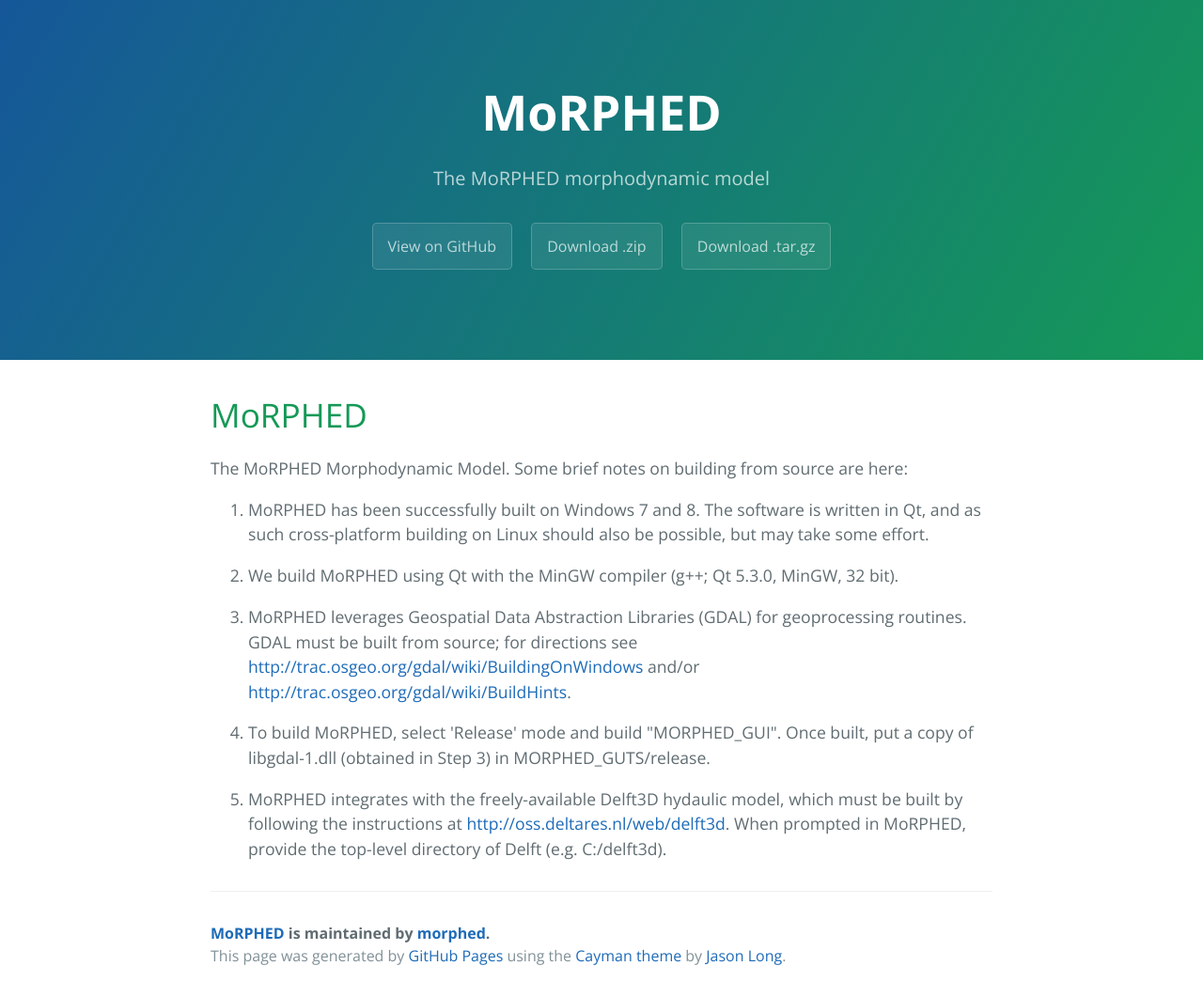
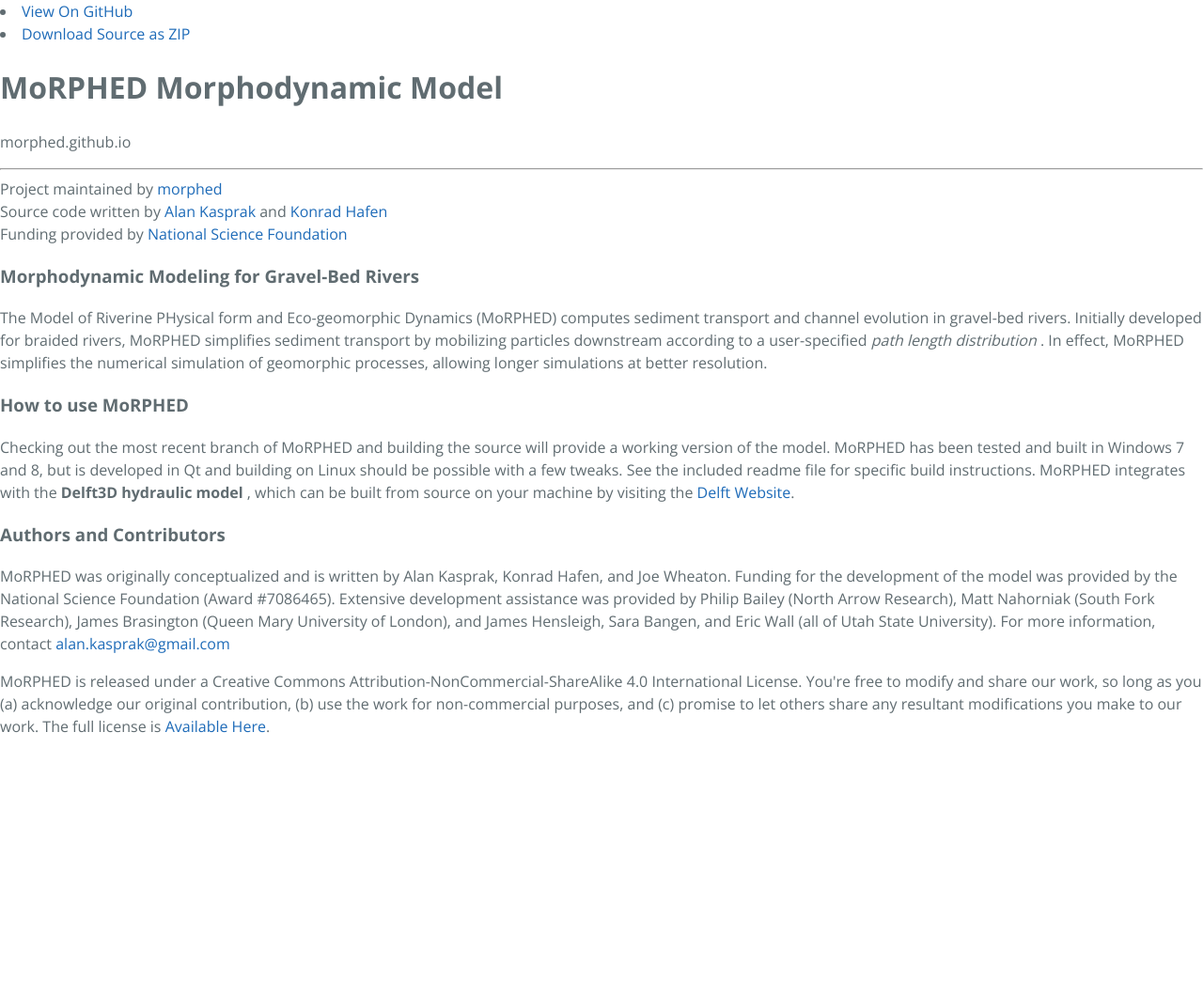
Before and after one commit to morphed/MoRPHED, a plain HTML site: page index.html in a window 1280 px wide. Shown: the whole page at 94% size. After the commit the page ends 801 px from the top, so only its background shows below. Drawn offline with nearby package versions, Linux system fonts and the light colour scheme.

Commit message:
Update index.html

```diff
--- a/index.html
+++ b/index.html
@@ -10,36 +10,51 @@
     <link rel="stylesheet" type="text/css" href="stylesheets/github-light.css" media="screen">
   </head>
   <body>
-    <section class="page-header">
-      <h1 class="project-name">MoRPHED</h1>
-      <h2 class="project-tagline">The MoRPHED morphodynamic model</h2>
-      <a href="https://github.com/morphed/MoRPHED" class="btn">View on GitHub</a>
-      <a href="https://github.com/morphed/MoRPHED/zipball/master" class="btn">Download .zip</a>
-      <a href="https://github.com/morphed/MoRPHED/tarball/master" class="btn">Download .tar.gz</a>
-    </section>
+      <div id="header">
+        <nav>
+          <li class="fork"><a href="https://github.com/morphed">View On GitHub</a></li>
+        </nav>
+                <nav>
+          <li class="fork"><a href="https://github.com/morphed/morphed.github.io/archive/master.zip">Download Source as ZIP</a></li>
+        </nav>
+      </div><!-- end header -->
 
-    <section class="main-content">
-      <h1>
-<a id="morphed" class="anchor" href="#morphed" aria-hidden="true"><span class="octicon octicon-link"></span></a>MoRPHED</h1>
+    <div class="wrapper">
 
-<p>The MoRPHED Morphodynamic Model. Some brief notes on building from source are here:</p>
+      <section>
+        <div id="title">
+          <h1>MoRPHED Morphodynamic Model</h1>
+          <p>morphed.github.io</p>
+          <hr>
+          <span class="credits left">Project maintained by <a href="https://github.com/morphed" target="_blank">morphed</a></span>
+          <br>
+          <span class="credits left">Source code written by <A HREF="http://www.alankasprak.org" target="_blank">Alan Kasprak</A> and <A HREF="https://sites.google.com/site/konradhafengis/" target="_blank">Konrad Hafen</A> </span>
+          <br>
+          <span class="credits left">Funding provided by <A HREF="http://www.nsf.gov/funding/pgm_summ.jsp?pims_id=13690" target="_blank">National Science Foundation</A> </span>
+        </div>
 
-<ol>
-<li><p>MoRPHED has been successfully built on Windows 7 and 8. The software is written in Qt, and as such cross-platform building on Linux should also be possible, but may take some effort.</p></li>
-<li><p>We build MoRPHED using Qt with the MinGW compiler (g++; Qt 5.3.0, MinGW, 32 bit).</p></li>
-<li><p>MoRPHED leverages Geospatial Data Abstraction Libraries (GDAL) for geoprocessing routines. GDAL must be built from source; for directions see <a href="http://trac.osgeo.org/gdal/wiki/BuildingOnWindows">http://trac.osgeo.org/gdal/wiki/BuildingOnWindows</a> and/or <a href="http://trac.osgeo.org/gdal/wiki/BuildHints">http://trac.osgeo.org/gdal/wiki/BuildHints</a>.</p></li>
-<li><p>To build MoRPHED, select 'Release' mode and build "MORPHED_GUI". Once built, put a copy of libgdal-1.dll (obtained in Step 3) in MORPHED_GUTS/release.</p></li>
-<li><p>MoRPHED integrates with the freely-available Delft3D hydaulic model, which must be built by following the instructions at <a href="http://oss.deltares.nl/web/delft3d">http://oss.deltares.nl/web/delft3d</a>. When prompted in MoRPHED, provide the top-level directory of Delft (e.g. C:/delft3d).</p></li>
-</ol>
+        <h3>
+<a name="morphodynamic-modeling-for-gravel-bed-rivers" class="anchor" href="#morphodynamic-modeling-for-gravel-bed-rivers"><span class="octicon octicon-link"></span></a>Morphodynamic Modeling for Gravel-Bed Rivers</h3>
 
-      <footer class="site-footer">
-        <span class="site-footer-owner"><a href="https://github.com/morphed/MoRPHED">MoRPHED</a> is maintained by <a href="https://github.com/morphed">morphed</a>.</span>
+<p>The Model of Riverine PHysical form and Eco-geomorphic Dynamics (MoRPHED) computes sediment transport and channel evolution in gravel-bed rivers. Initially developed for braided rivers, MoRPHED simplifies sediment transport by mobilizing particles downstream according to a user-specified <i> path length distribution </i>. In effect, MoRPHED simplifies the numerical simulation of geomorphic processes, allowing longer simulations at better resolution. </p>
 
-        <span class="site-footer-credits">This page was generated by <a href="https://pages.github.com">GitHub Pages</a> using the <a href="https://github.com/jasonlong/cayman-theme">Cayman theme</a> by <a href="https://twitter.com/jasonlong">Jason Long</a>.</span>
-      </footer>
+<h3>
+<a name="how-to-use" class="anchor" href="#how-to-use"><span class="octicon octicon-link"></span></a>How to use MoRPHED</h3>
 
-    </section>
+<p>Checking out the most recent branch of MoRPHED and building the source will provide a working version of the model. MoRPHED has been tested and built in Windows 7 and 8, but is developed in Qt and building on Linux should be possible with a few tweaks. See the included readme file for specific build instructions. MoRPHED integrates with the <b> Delft3D hydraulic model </b>, which can be built from source on your machine by visiting the <A HREF="http://oss.deltares.nl/web/delft3d"target="_blank">Delft Website</A>. </p>
 
+<h3>
+<a name="authors-and-contributors" class="anchor" href="#authors-and-contributors"><span class="octicon octicon-link"></span></a>Authors and Contributors</h3>
+
+<p>MoRPHED was originally conceptualized and is written by Alan Kasprak, Konrad Hafen, and Joe Wheaton. Funding for the development of the model was provided by the National Science Foundation (Award #7086465). Extensive development assistance was provided by Philip Bailey (North Arrow Research), Matt Nahorniak (South Fork Research), James Brasington (Queen Mary University of London), and James Hensleigh, Sara Bangen, and Eric Wall (all of Utah State University). For more information, contact <A HREF="mailto:alan.kasprak@gmail.com">alan.kasprak@gmail.com</A></p>
+
+<p>MoRPHED is released under a Creative Commons Attribution-NonCommercial-ShareAlike 4.0 International License. You're free to modify and share our work, so long as you (a) acknowledge our original contribution, (b) use the work for non-commercial purposes, and (c) promise to let others share any resultant modifications you make to our work. The full license is <A HREF="http://creativecommons.org/licenses/by-nc-sa/4.0/"target="_blank">Available Here</A>.</p>
+
+
+      </section>
+
+    </div>
+    <!--[if !IE]><script>fixScale(document);</script><![endif]-->
 
   </body>
 </html>
```
